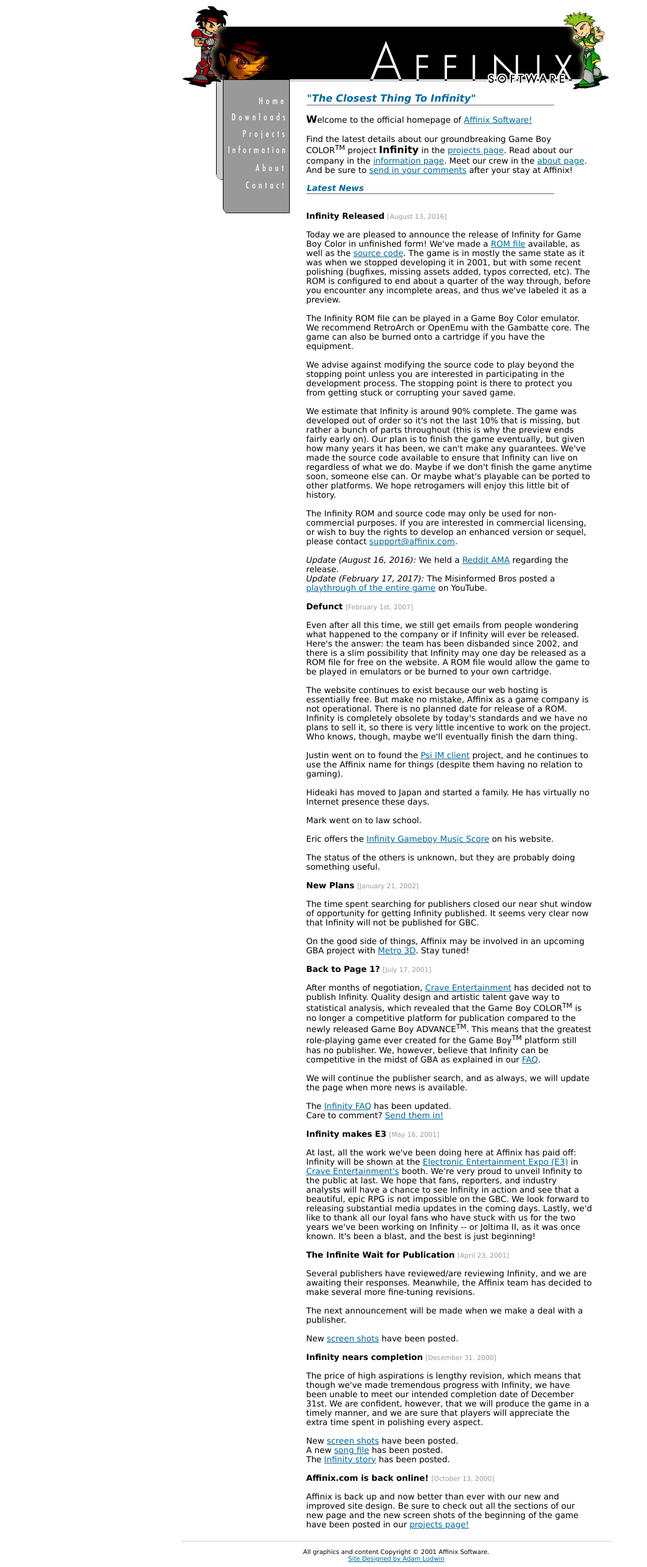
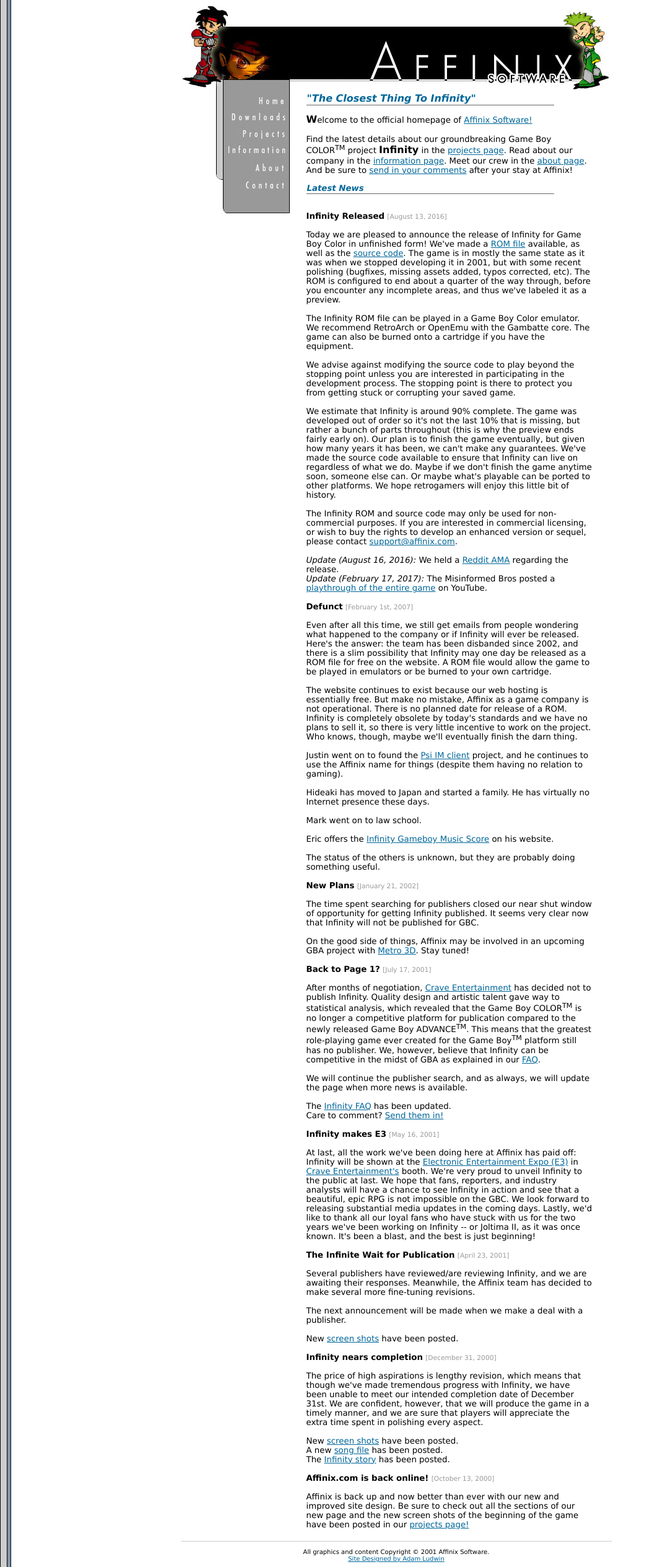
Before and after one commit to infinity-gbc/website, a Jekyll site: the page built from index.html, in a window 1280 px wide. Shown: the whole page at 62% size, without its empty margins (0-1045 px from the left). Built offline with Jekyll 4.4.1, drawn with Linux system fonts in a browser that asks for light colours.

Commit message:
fix background link

```diff
--- a/css/normal.css
+++ b/css/normal.css
@@ -1,5 +1,5 @@
 body {
- background-image:  url(images/bg.jpg);
+ background-image:  url(/images/bg.jpg);
  background-repeat: repeat-y;
  background-color:  #FFFFFF;
  color:             #000000;
```
